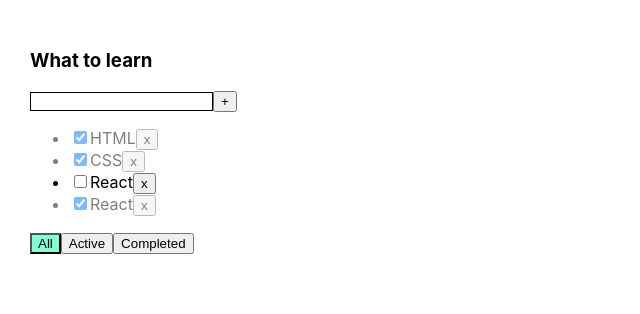
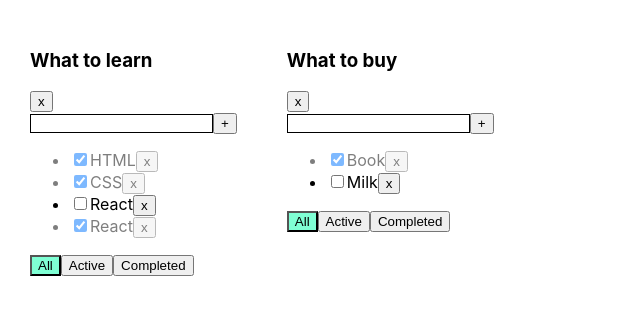
Before and after one commit to Peleka/TodoList, a React (Create React App) app: page / in a window 1280 px wide. Shown: the top 314 px of the page, without its empty margins (0-640 px from the left). Built offline with nearby package versions, Linux system fonts and the light colour scheme.

Commit message:
delete todolist

```diff
--- a/src/App.tsx
+++ b/src/App.tsx
@@ -1,7 +1,7 @@
-import React, { useState } from 'react';
+import React, {useState} from 'react';
 import './App.css';
 import Todolist from "./Todolist";
-import { v1 } from 'uuid';
+import {v1} from 'uuid';
 
 export type TaskType = {
     id: string
@@ -11,69 +11,109 @@
 
 export type FilterValuesType = "all" | "active" | "completed"
 
+type TodolistType = {
+    id: string
+    title: string
+    filter: FilterValuesType
+}
+
+type TaskStateType = {
+    [key: string]: Array<TodolistType>
+}
+
 function App() {
     //BLL:
+    const todoListID_1 = v1()
+    const todoListID_2 = v1()
+
     //создаем фэйковые данные:
-    const [tasks, setTasks] = useState <Array<TaskType>> ([
-        {id: v1(), title: "HTML", isDone: true},
-        {id: v1(), title: "CSS", isDone: true},
-        {id: v1(), title: "React", isDone: false},
-        {id: v1(), title: "React", isDone: true}
+
+    const [todoLists, setTodolists] = useState<Array<TodolistType>>([
+        {id: todoListID_1, title: "What to learn", filter: "all"},
+        {id: todoListID_2, title: "What to buy", filter: "all"},
     ])
-    const [filter, setFilter] = useState<FilterValuesType>("all")
 
-    function changeFilter(value:FilterValuesType) {
-        setFilter(value)
+    const [tasks, setTasks] = useState({
+        [todoListID_1]: [
+            {id: v1(), title: "HTML", isDone: true},
+            {id: v1(), title: "CSS", isDone: true},
+            {id: v1(), title: "React", isDone: false},
+            {id: v1(), title: "React", isDone: true}
+        ],
+        [todoListID_2]: [
+            {id: v1(), title: "Book", isDone: true},
+            {id: v1(), title: "Milk", isDone: false},
+        ]
+    })
+
+    function changeFilter(value: FilterValuesType, todolistID: string) {
+        setTodolists(todoLists.map(tl => tl.id === todolistID ? {...tl, filter: value} : tl))
     }
 
-    function removeTask(taskID: string) {
-        const filteredTasks = tasks.filter(t => t.id !== taskID)
-        setTasks(filteredTasks)
+    function removeTask(taskID: string, todolistID: string) {
+        // const filteredTasks = tasks[todolistID].filter(t => t.id !== taskID)
+        // tasks[todolistID] = filteredTasks
+        // setTasks({...tasks})
+
+        setTasks({...tasks, [todolistID]: tasks[todolistID].filter(t => t.id !== taskID)})
     }
-    function addTasks(title: string) {
+
+    function addTasks(title: string, todolistID: string) {
         const newTask: TaskType = {
             id: v1(),
             title, //если назв переменной совпадает со значение можно просто записать title: title
             isDone: false
         }
-        setTasks([newTask, ...tasks])
+        setTasks({...tasks, [todolistID]: [newTask, ...tasks[todolistID]]})
     }
 
-    function changeTaskStatus (taskID: string, newIsDoneValue: boolean) {
-        setTasks(tasks.map(t => t.id === taskID ? {...t, isDone: newIsDoneValue} : t ))
-       // let task = tasks.find(t => t.id === taskID)
-       //  if(task) {
-       //      task.isDone = isDone;
-       //      setTasks([...tasks])
-       //  }
+    function changeTaskStatus(taskID: string, newIsDoneValue: boolean, todolistID: string) {
+        setTasks({
+            ...tasks,
+            [todolistID]: tasks[todolistID].map(t => t.id === taskID ? {...t, isDone: newIsDoneValue} : t)
+        })
     }
 
+    function removeTodolist(todolistID: string) {
+       setTodolists( todoLists.filter(tl => tl.id !== todolistID))
+        delete tasks[todolistID]
+    }
 //UI:
 
-    function getTaskForTodoList() {
-        switch (filter) {
+    function getTaskForTodoList(todolist: TodolistType) {
+        switch (todolist.filter) {
             case "active":
-                return tasks.filter(t => !t.isDone)
+                return tasks[todolist.id].filter(t => !t.isDone)
                 break;
             case "completed":
-                return tasks.filter(t => t.isDone)
+                return tasks[todolist.id].filter(t => t.isDone)
                 break;
             default:
-                return tasks
+                return tasks[todolist.id]
         }
     }
 
-    return (
-        <div className="App">
+    const todoListsComponents = todoLists.map(tl => {
+
+        return (
             <Todolist
-                title={"What to learn"}
-                tasks={getTaskForTodoList()}
+                key={tl.id}
+                id={tl.id}
+                title={tl.title}
+                tasks={getTaskForTodoList(tl)}
                 removeTask={removeTask}
                 changeFilter={changeFilter}
                 addTasks={addTasks}
-                filter={filter}
+                filter={tl.filter}
                 changeTaskStatus={changeTaskStatus}
+                removeTodolist={removeTodolist}
             />
+        )
+    })
+
+    return (
+        <div className="App">
+            {todoListsComponents}
         </div>
     );
 }
--- a/src/Todolist.tsx
+++ b/src/Todolist.tsx
@@ -3,13 +3,15 @@
 
 
 type TodolistPropsType = {
+    id: string
     title: string
     tasks: Array<TaskType>
-    removeTask: (taskID: string) => void
-    changeFilter: (value: FilterValuesType) => void
-    addTasks: (title: string) => void
+    removeTask: (taskID: string, todolistID: string) => void
+    changeFilter: (value: FilterValuesType, todolistID: string) => void
+    addTasks: (title: string, todolistID: string) => void
     filter: FilterValuesType
-    changeTaskStatus: (taskID: string, newIsDoneValue: boolean) => void
+    changeTaskStatus: (taskID: string, newIsDoneValue: boolean, todolistID: string) => void
+    removeTodolist:(todolistID: string) => void
 }
 
 function Todolist(props: TodolistPropsType) {
@@ -17,7 +19,7 @@
     const [error, setError] = useState<string | null>(null)
 
     const tasks = props.tasks.map((t) => {
-            const onChangeTaskStatus = (e: ChangeEvent<HTMLInputElement>) => props.changeTaskStatus(t.id, e.currentTarget.checked)
+            const onChangeTaskStatus = (e: ChangeEvent<HTMLInputElement>) => props.changeTaskStatus(t.id, e.currentTarget.checked, props.id)
             return (
                 <li className={t.isDone ? 'isDone' : ''}>
                     <input
@@ -26,7 +28,7 @@
                         checked={t.isDone}/>
                     <span>{t.title}</span>
                     <button onClick={() => {
-                        props.removeTask(t.id)
+                        props.removeTask(t.id, props.id)
                     }}>x
                     </button>
                 </li>
@@ -39,7 +41,7 @@
         if (title.trim() === '') {
             setError('title is requared')
         } else {
-            props.addTasks(title.trim())
+            props.addTasks(title.trim(), props.id)
             setTitle("")
             setError('')
         }
@@ -55,13 +57,15 @@
 
     const onChangeTitle = (e: ChangeEvent<HTMLInputElement>) => setTitle(e.currentTarget.value)
 
-    const onClickAllHandler = () => props.changeFilter("all")
-    const onClickActiveHandler = () => props.changeFilter("active")
-    const onClickCompletedHandler = () => props.changeFilter("completed")
+    const onClickAllHandler = () => props.changeFilter("all", props.id)
+    const onClickActiveHandler = () => props.changeFilter("active", props.id)
+    const onClickCompletedHandler = () => props.changeFilter("completed", props.id)
+    const onClickRemoveTodolist = () => props.removeTodolist(props.id)
 
     return (
         <div>
             <h3>{props.title}</h3>
+            <button onClick={onClickRemoveTodolist}>x</button>
             <div>
                 <input className={error ? 'error' : 'input'}
                        value={title}
```
